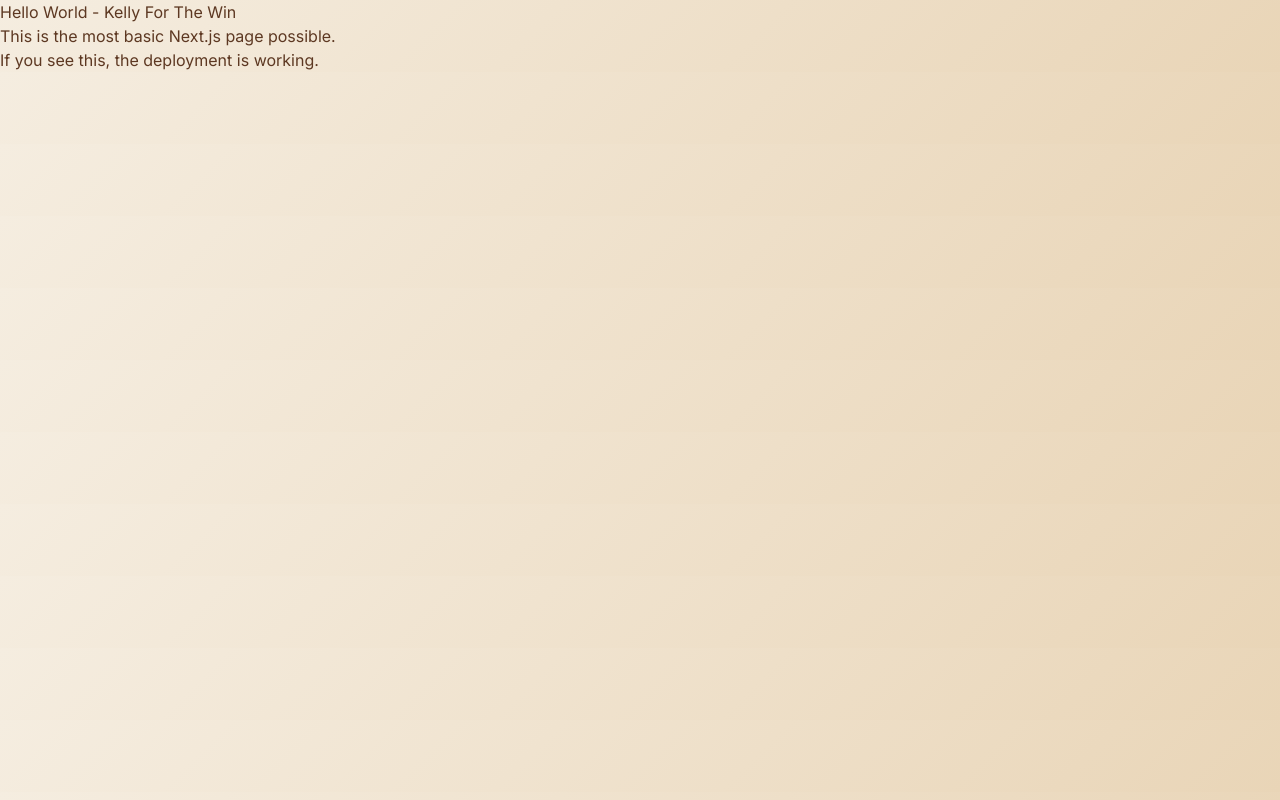
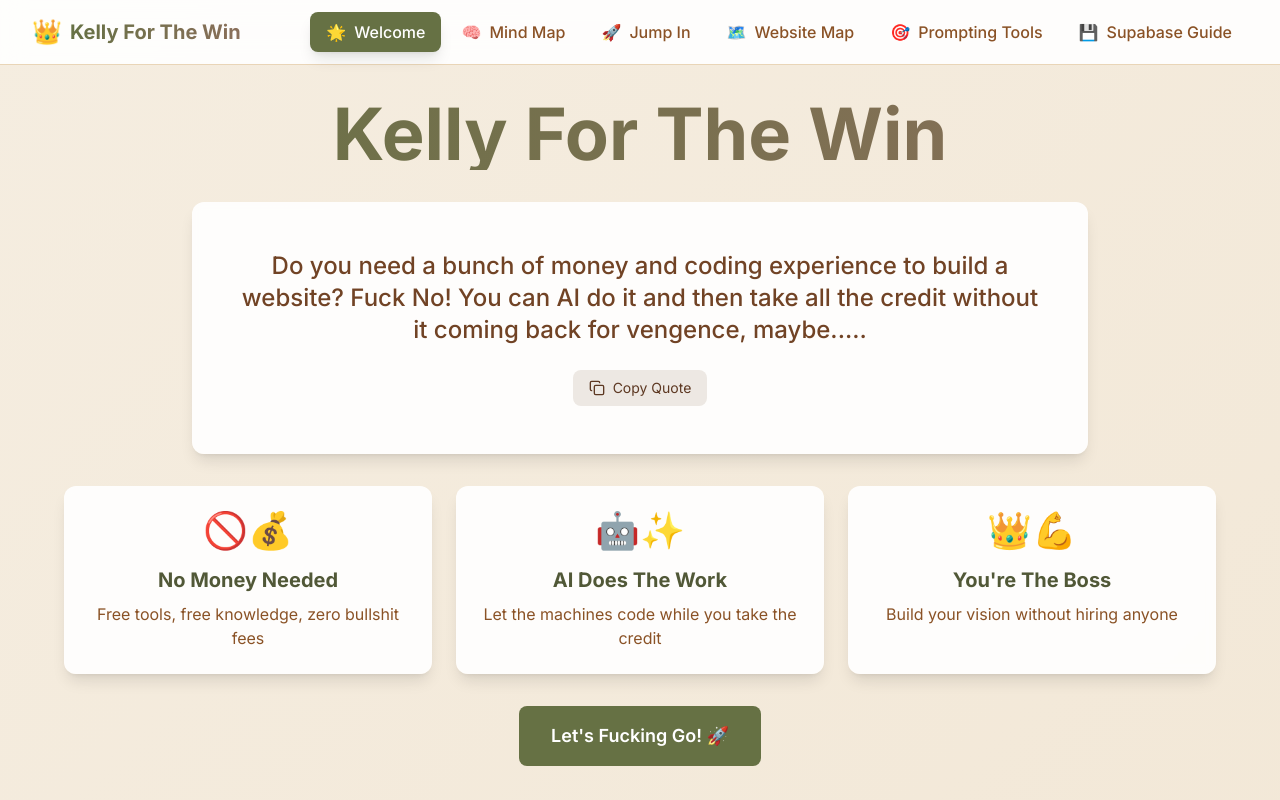
Before and after one commit to Benharper1984/kelly-ftw-site, a Next.js app: page / in a window 1280 px wide. Shown: the top 800 px of the page. Built offline with nearby package versions, Linux system fonts and the light colour scheme.

Commit message:
🎉 RESTORE: Full interactive Kelly For The Win website with all components, animations, and features

```diff
--- a/src/app/page.tsx
+++ b/src/app/page.tsx
@@ -1,9 +1,36 @@
+'use client'
+
+import { useState } from 'react'
+import { motion } from 'framer-motion'
+import WelcomeSection from '@/components/WelcomeSection'
+import MindMapSection from '@/components/MindMapSection'
+import JumpInSection from '@/components/JumpInSection'
+import WebsiteMapSection from '@/components/WebsiteMapSection'
+import PromptingToolsSection from '@/components/PromptingToolsSection'
+import SupabaseGuideSection from '@/components/SupabaseGuideSection'
+import Navigation from '@/components/Navigation'
+
 export default function Home() {
+  const [activeSection, setActiveSection] = useState('welcome')
+
   return (
-    <div>
-      <h1>Hello World - Kelly For The Win</h1>
-      <p>This is the most basic Next.js page possible.</p>
-      <p>If you see this, the deployment is working.</p>
+    <div className="min-h-screen">
+      <Navigation activeSection={activeSection} setActiveSection={setActiveSection} />
+
+      <main className="relative">
+        <motion.div
+          initial={{ opacity: 0 }}
+          animate={{ opacity: 1 }}
+          transition={{ duration: 0.8 }}
+        >
+          <WelcomeSection />
+          <MindMapSection />
+          <JumpInSection />
+          <WebsiteMapSection />
+          <PromptingToolsSection />
+          <SupabaseGuideSection />
+        </motion.div>
+      </main>
     </div>
   )
 }
--- a/src/app/public-test/page.tsx
+++ /dev/null
@@ -1,9 +0,0 @@
-export default function PublicTest() {
-  return (
-    <div>
-      <h1>PUBLIC TEST SUCCESS!</h1>
-      <p>Kelly For The Win is working!</p>
-      <p>Test page is accessible.</p>
-    </div>
-  )
-}
--- a/src/app/test/page.tsx
+++ /dev/null
@@ -1,11 +0,0 @@
-export default function TestPage() {
-  return (
-    <div className="min-h-screen flex items-center justify-center bg-gradient-to-br from-purple-600 to-pink-600">
-      <div className="text-center text-white">
-        <h1 className="text-4xl font-bold mb-4">Test Page Works!</h1>
-        <p className="text-xl">If you can see this, routing is working correctly.</p>
-        <p className="text-lg mt-4">Next.js App Router is functioning properly.</p>
-      </div>
-    </div>
-  )
-}
```
